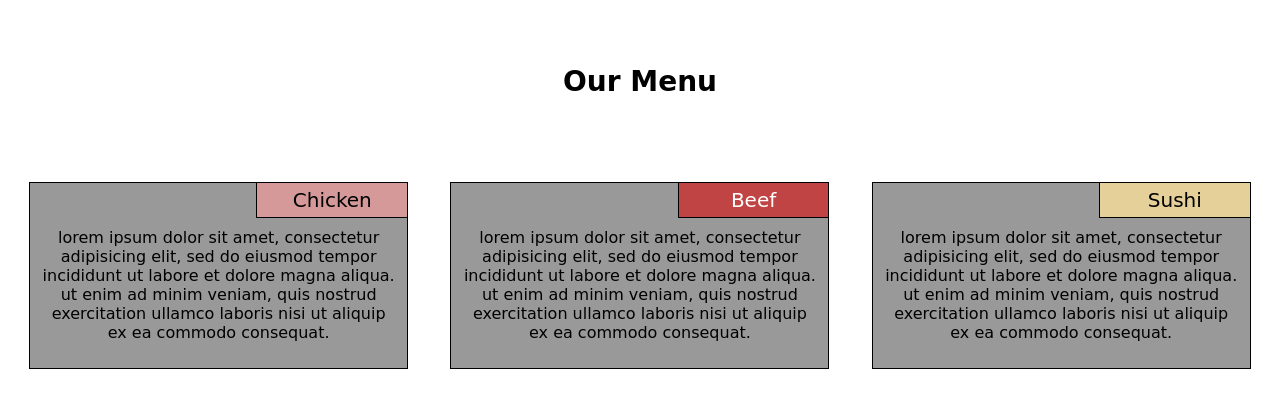
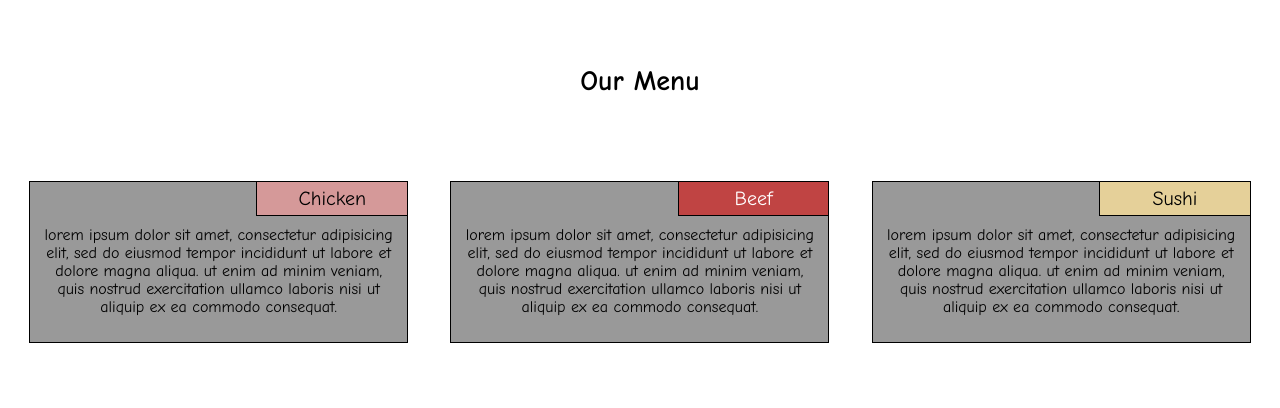
Before and after one commit to adwayithks/mod_2_solutions, a plain HTML site: page index.html in a window 1280 px wide. Drawn offline with Linux system fonts and the light colour scheme.

Commit message:
font changed to comicsans

```diff
--- a/css/css1.css
+++ b/css/css1.css
@@ -1,7 +1,7 @@
 *{
 	text-transform: capitalize;
 	box-sizing: border-box;
-	font-family: cursive;
+	font-family: Comic Sans MS,cursive;
 
 }
 h1{
```
